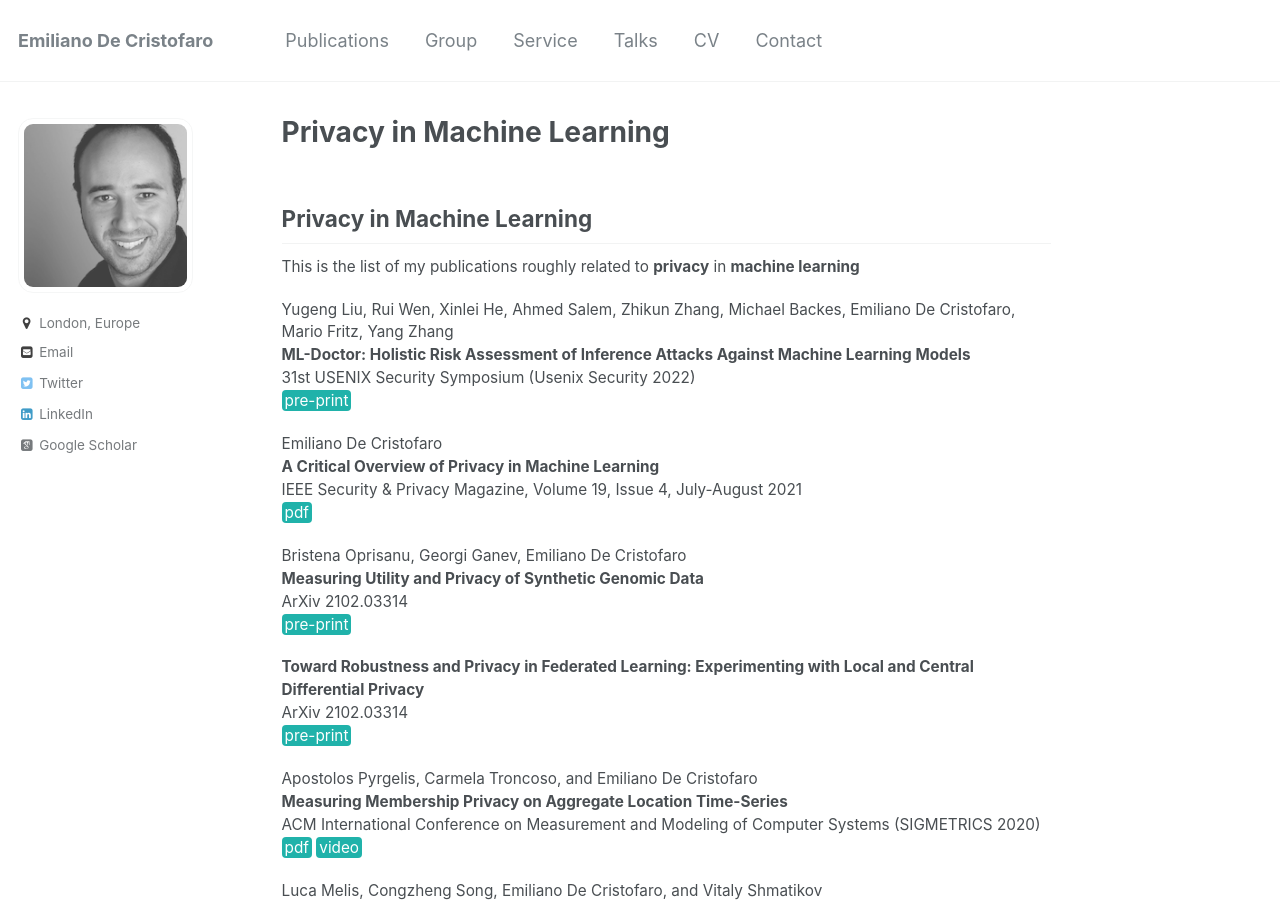
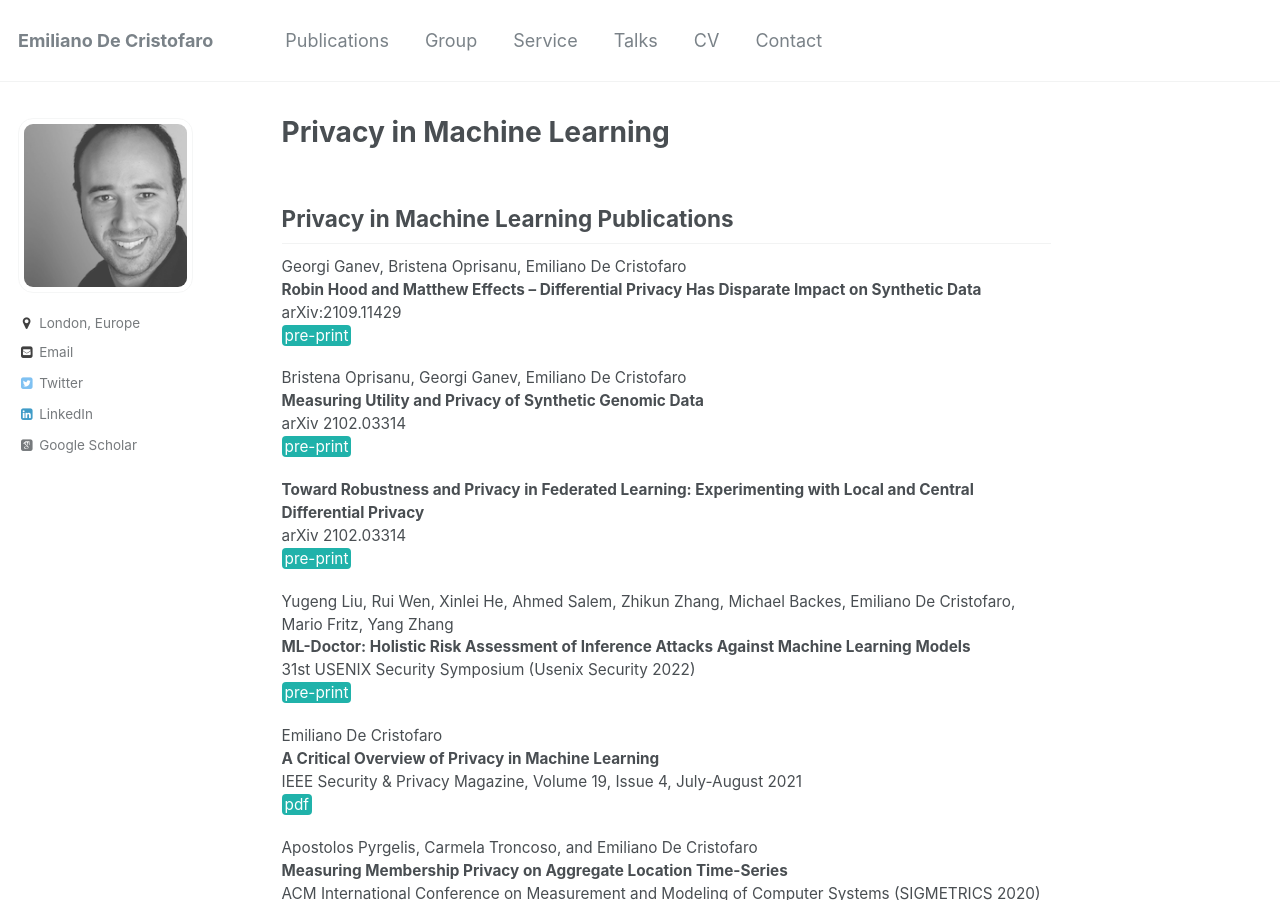
Before and after one commit to emidec/emidec.github.io, a Jekyll site: the page built from _pages/privacyML.md, in a window 1280 px wide and 900 px high. Built offline with Jekyll 4.4.1, drawn with Linux system fonts in a browser that asks for light colours; some web fonts are replaced.

Commit message:
Update privacyML.md

```diff
--- a/_pages/privacyML.md
+++ b/_pages/privacyML.md
@@ -6,9 +6,21 @@
 
 {% include base_path %}
 
-## Privacy in Machine Learning
+## Privacy in Machine Learning Publications
 
-This is the list of my publications roughly related to **privacy** in **machine learning**
+Georgi Ganev, Bristena Oprisanu, Emiliano De Cristofaro
+**Robin Hood and Matthew Effects -- Differential Privacy Has Disparate Impact on Synthetic Data**
+arXiv:2109.11429
+[pre-print](https://arxiv.org/pdf/2109.11429.pdf){: .btn--danger}{:target="_blank"}
+
+Bristena Oprisanu, Georgi Ganev, Emiliano De Cristofaro
+**Measuring Utility and Privacy of Synthetic Genomic Data**
+arXiv 2102.03314
+[pre-print](https://arxiv.org/pdf/2102.03314){: .btn--danger}{:target="_blank"}
+
+**Toward Robustness and Privacy in Federated Learning: Experimenting with Local and Central Differential Privacy**
+arXiv 2102.03314
+[pre-print](https://arxiv.org/pdf/2102.03314){: .btn--danger}{:target="_blank"}
 
 Yugeng Liu, Rui Wen, Xinlei He, Ahmed Salem, Zhikun Zhang, Michael Backes, Emiliano De Cristofaro, Mario Fritz, Yang Zhang
 **ML-Doctor: Holistic Risk Assessment of Inference Attacks Against Machine Learning Models**
@@ -19,15 +31,6 @@
 **A Critical Overview of Privacy in Machine Learning**
 IEEE Security & Privacy Magazine, Volume 19, Issue 4, July-August 2021
 [pdf](https://emilianodc.com/PAPERS/IEEESP2021.pdf){: .btn--danger}{:target="_blank"}
-
-Bristena Oprisanu, Georgi Ganev, Emiliano De Cristofaro
-**Measuring Utility and Privacy of Synthetic Genomic Data**
-ArXiv 2102.03314
-[pre-print](https://arxiv.org/pdf/2102.03314){: .btn--danger}{:target="_blank"}
-
-**Toward Robustness and Privacy in Federated Learning: Experimenting with Local and Central Differential Privacy**
-ArXiv 2102.03314
-[pre-print](https://arxiv.org/pdf/2102.03314){: .btn--danger}{:target="_blank"}
 
 Apostolos Pyrgelis, Carmela Troncoso, and Emiliano De Cristofaro
 **Measuring Membership Privacy on Aggregate Location Time-Series**
```
